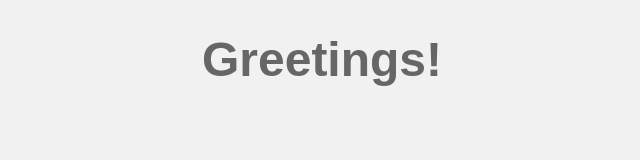
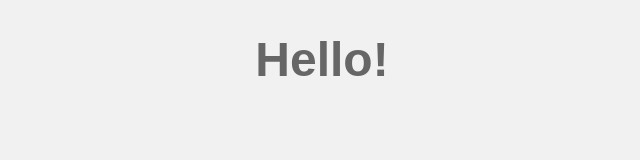
Before and after one commit to SampleSpaceDev/Webserver, a plain HTML site: page sites/testing/index.html in a window 1280 px wide. Shown: the whole page, without its empty margins (318-958 px from the left). Drawn offline with Linux system fonts and the light colour scheme.

Commit message:
Testing something (again)

```diff
--- a/sites/testing/index.html
+++ b/sites/testing/index.html
@@ -9,6 +9,6 @@
     <title>Document</title>
 </head>
 <body>
-    <h1>Greetings!</h1>
+    <h1>Hello!</h1>
 </body>
 </html>
```
